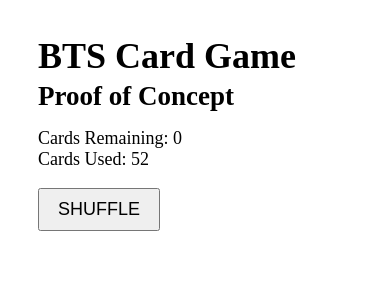
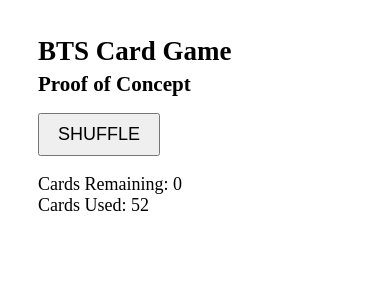
Before and after one commit to psnoonan/bts-cardgame, a Vue app: page / in a window 390 px wide. Shown: the top 300 px of the page. Built offline with nearby package versions, Linux system fonts and the light colour scheme.

Commit message:
Move items around for better mobile visibility

```diff
--- a/src/views/Home.vue
+++ b/src/views/Home.vue
@@ -1,28 +1,7 @@
 <template>
     <div class="home">
-        <h1>BTS Card Game</h1>
-        <h2>Proof of Concept</h2>
-
-        <div class="counts">
-            <div>Cards Remaining: {{ deckLive.length }}</div>
-            <div>Cards Used: {{ deckUsed.length }}</div>
-        </div>
-
-        <div class="actions">
-            <transition name="fade" mode="out-in">
-                <button
-                    v-if="deckLive.length <= shuffleLimit"
-                    key="shuffle"
-                    @click="shuffle"
-                >
-                    Shuffle
-                </button>
-
-                <button v-else key="deal" @click="dealCard">
-                    Deal Card
-                </button>
-            </transition>
-        </div>
+        <h2>BTS Card Game</h2>
+        <h3>Proof of Concept</h3>
 
         <div v-if="firstCard" class="first-card">
             <span class="label">First Card: </span>
@@ -45,6 +24,27 @@
         <div v-if="result" class="result">
             <span class="label">Result: </span>
             <span>{{ result }}</span>
+        </div>
+
+        <div class="actions">
+            <transition name="fade" mode="out-in">
+                <button
+                    v-if="deckLive.length <= shuffleLimit"
+                    key="shuffle"
+                    @click="shuffle"
+                >
+                    Shuffle
+                </button>
+
+                <button v-else key="deal" @click="dealCard">
+                    Deal Card
+                </button>
+            </transition>
+        </div>
+
+        <div class="counts">
+            <div>Cards Remaining: {{ deckLive.length }}</div>
+            <div>Cards Used: {{ deckUsed.length }}</div>
         </div>
     </div>
 </template>
@@ -206,16 +206,13 @@
 </script>
 
 <style lang="scss" scoped>
-h1 {
+h2 {
     margin: 0 0 0.5rem 0;
     line-height: 1;
 }
-h2 {
+h3 {
     margin: 0 0 1rem 0;
     line-height: 1;
-}
-.counts {
-    margin-bottom: 1rem;
 }
 .actions {
     margin-bottom: 1rem;
@@ -241,6 +238,7 @@
     font-weight: bold;
 }
 .result {
+    margin-bottom: 1rem;
     padding-top: 0.5rem;
     font-size: 1.2rem;
 }
```
